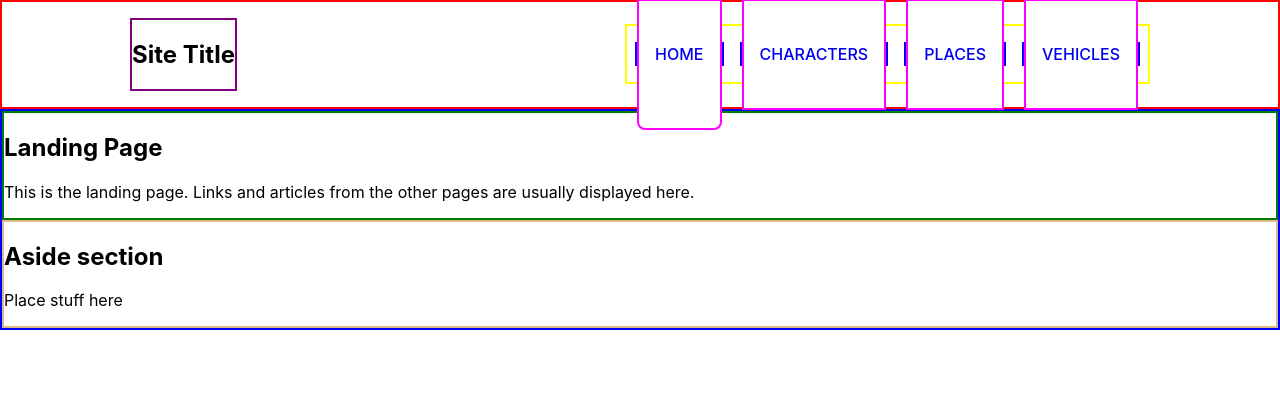
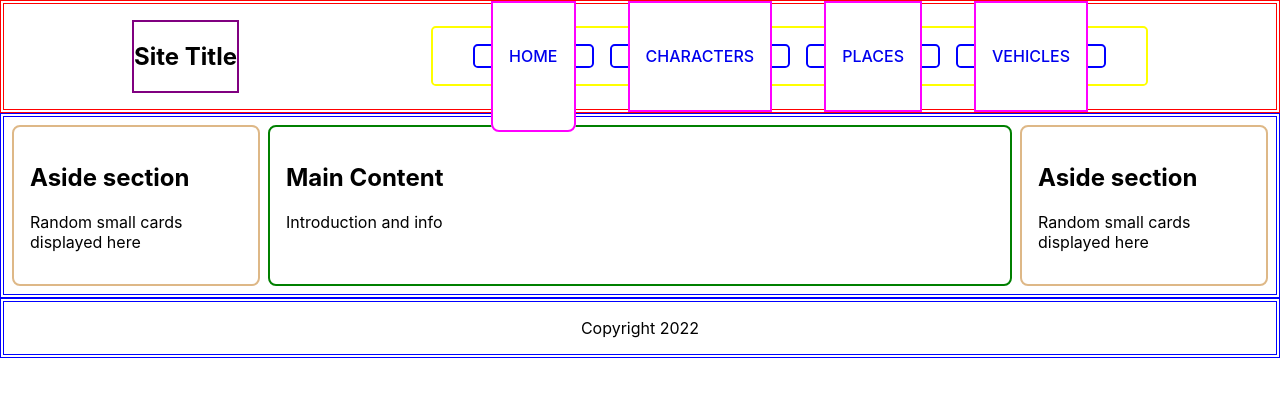
Before and after one commit to ChristianSB89/vegvisir-wiki, a React (Create React App) app: page / in a window 1280 px wide. Shown: the top 396 px of the page. Built offline with nearby package versions, Linux system fonts and the light colour scheme.

Commit message:
Added footer and did some layout

```diff
--- a/src/App.js
+++ b/src/App.js
@@ -1,11 +1,13 @@
 import "./App.css";
 
 import NavBar from "./components/navBar/NavBar";
+import Footer from "./components/footer/Footer";
 
 function App() {
   return (
     <>
       <NavBar />
+      <Footer />
     </>
   );
 }
--- /dev/null
+++ b/src/components/footer/Footer.js
@@ -0,0 +1,12 @@
+import React from "react";
+import { FooterWrapper } from "./footerStyle";
+
+function Footer() {
+  return (
+    <FooterWrapper>
+      <p>Copyright 2022</p>
+    </FooterWrapper>
+  );
+}
+
+export default Footer;
--- /dev/null
+++ b/src/components/footer/footerStyle.js
@@ -0,0 +1,6 @@
+import styled from "styled-components";
+
+export const FooterWrapper = styled.footer`
+  border: blue 4px double;
+  text-align: center;
+`;
--- a/src/components/navBar/navBarStyle.js
+++ b/src/components/navBar/navBarStyle.js
@@ -1,12 +1,8 @@
 import { NavLink } from "react-router-dom";
 import styled from "styled-components";
 
-export const HeaderStyle = styled.header`
-  border: 2px yellow solid;
-`;
-
 export const NavWrapper = styled.nav`
-  border: 2px red solid;
+  border: 4px red double;
   display: flex;
   justify-content: space-between;
   align-items: center;
@@ -19,6 +15,8 @@ export const TitleWrapper = styled.div`
 
 export const LinkFlex = styled.div`
   border: 2px yellow solid;
+  border-radius: 0.3em;
+  padding: 0 2em;
   display: flex;
   justify-content: flex-end;
 `;
@@ -27,6 +25,8 @@ export const StyledLi = styled.li`
   border: 2px blue solid;
   list-style: none;
   margin: 1em 0.5em;
+  padding: 0 1em;
+  border-radius: 0.3em;
   text-align: center;
 `;
 
--- a/src/components/pages/LandingPage.js
+++ b/src/components/pages/LandingPage.js
@@ -1,6 +1,6 @@
 import React from "react";
 import {
-  HeroSection,
+  MainSection,
   LandingPageWrapper,
   StyledAside,
 } from "./styles/landingPage";
@@ -8,16 +8,17 @@ import {
 function LandingPage() {
   return (
     <LandingPageWrapper>
-      <HeroSection>
-        <h2>Landing Page</h2>
-        <p>
-          This is the landing page. Links and articles from the other pages are
-          usually displayed here.
-        </p>
-      </HeroSection>
       <StyledAside>
         <h2>Aside section</h2>
-        <p>Place stuff here</p>
+        <p>Random small cards displayed here</p>
+      </StyledAside>
+      <MainSection>
+        <h2>Main Content</h2>
+        <p>Introduction and info</p>
+      </MainSection>
+      <StyledAside>
+        <h2>Aside section</h2>
+        <p>Random small cards displayed here</p>
       </StyledAside>
     </LandingPageWrapper>
   );
--- a/src/components/pages/styles/landingPage.js
+++ b/src/components/pages/styles/landingPage.js
@@ -1,13 +1,23 @@
 import styled from "styled-components";
 
 export const LandingPageWrapper = styled.section`
-  border: blue solid 2px;
+  border: blue double 4px;
+  display: grid;
+  grid-template-columns: 1fr 3fr 1fr;
+  gap: 0.5em;
+  padding: 0.5em;
 `;
 
-export const HeroSection = styled.section`
+export const MainSection = styled.section`
   border: green solid 2px;
+  border-radius: 0.5em;
+  padding: 1em;
+  z-index: -1;
 `;
 
 export const StyledAside = styled.aside`
   border: burlywood solid 2px;
+  border-radius: 0.5em;
+  padding: 1em;
+  z-index: -1;
 `;
```
